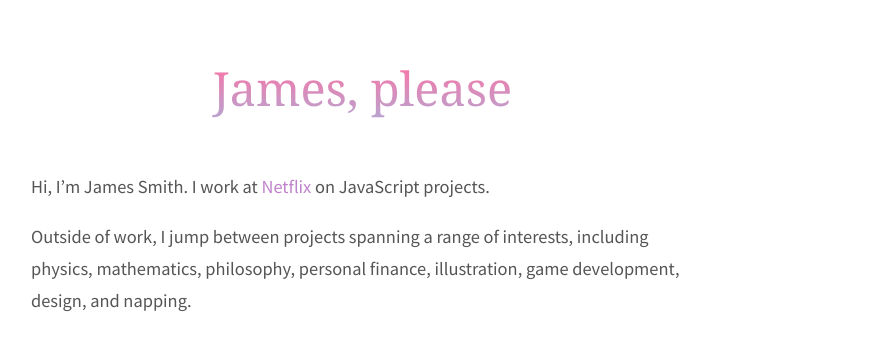
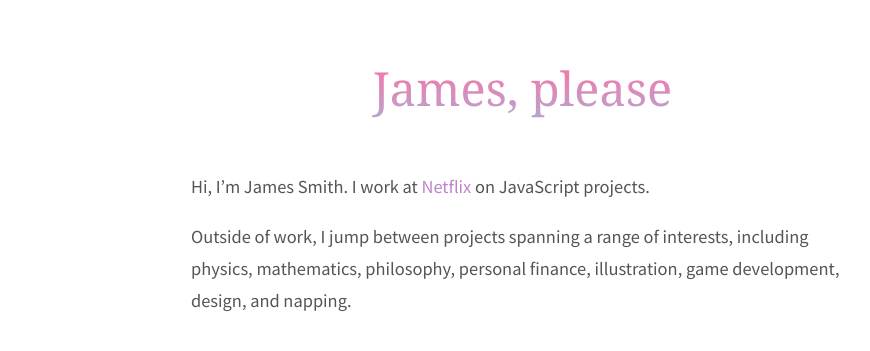
Before and after one commit to jamesplease/jamespls.com, a Jekyll site: the page built from index.html, in a window 1280 px wide. Shown: the top 351 px of the page, without its empty margins (119-989 px from the left). Built offline with Jekyll 4.4.1, drawn with Linux system fonts in a browser that asks for light colours; nearby versions of some CDN libraries.

Commit message:
Fix centering on large screens

```diff
--- a/css/style.css
+++ b/css/style.css
@@ -1,6 +1,7 @@
 body {
   width: 100%;
   max-width: 960px;
+  margin: 0 auto;
 }
 main {
   min-height: 300px;
--- a/css/stylus/scaffolding.styl
+++ b/css/stylus/scaffolding.styl
@@ -1,6 +1,7 @@
 body
   width 100%
   max-width 960px
+  margin 0 auto
 
 main
   min-height 300px
```
